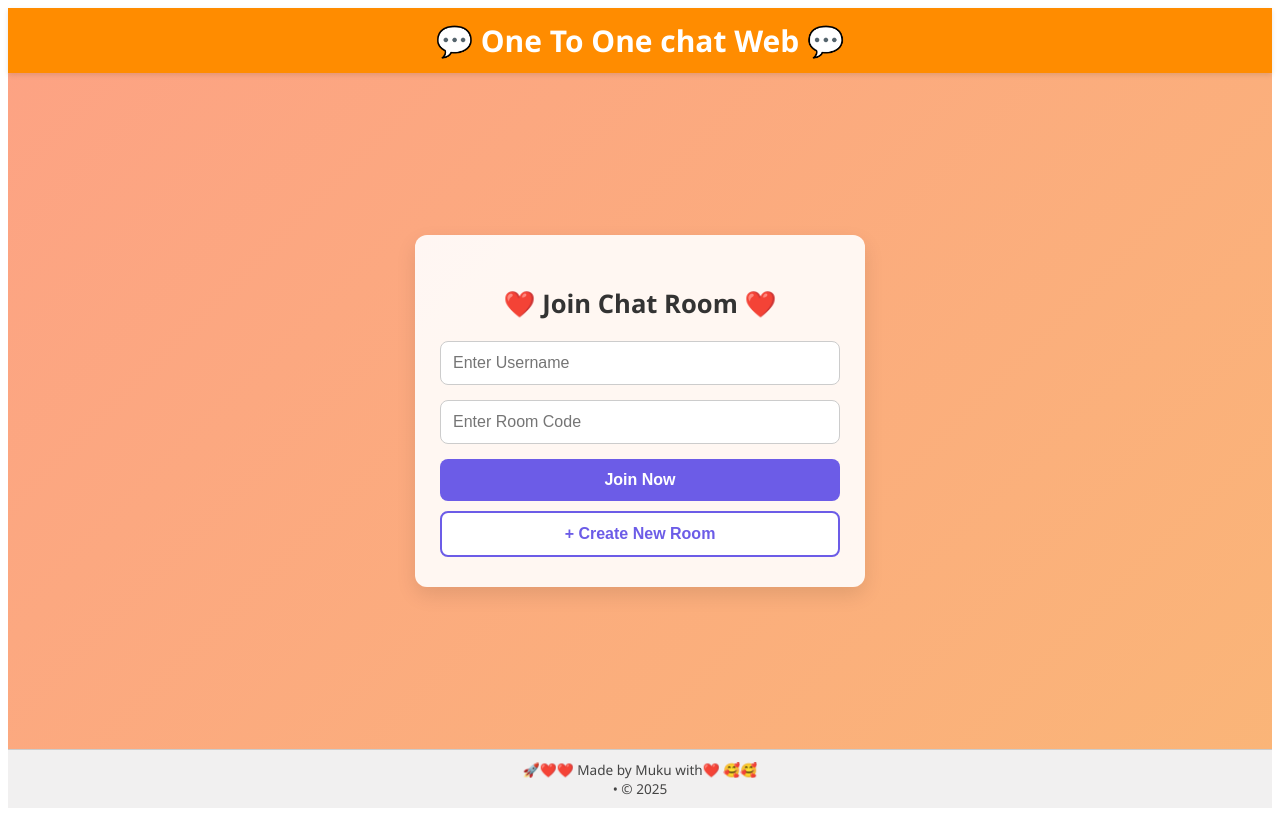
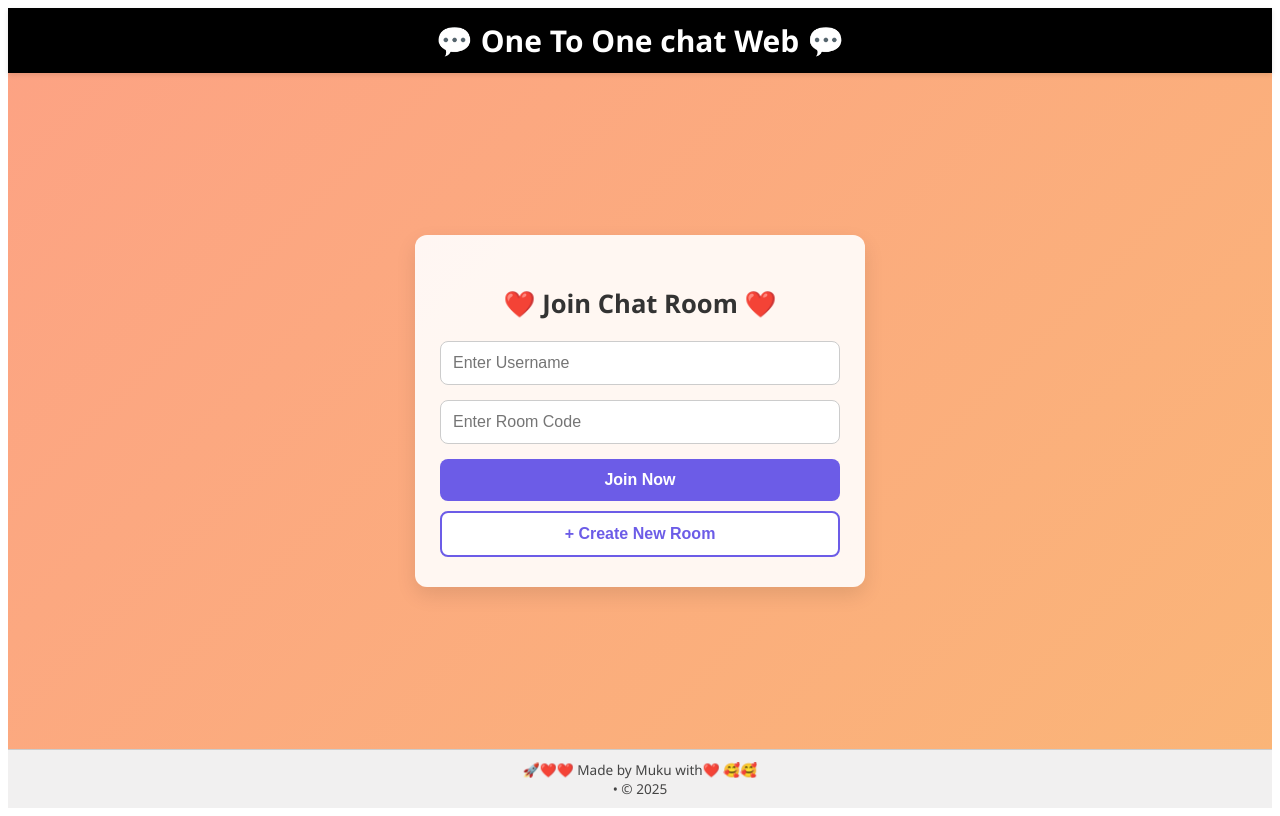
Before and after one commit to yarrmukesh143/OneToOneChat, a React (Create React App) app: page / in a window 1280 px wide. Built offline with nearby package versions, Linux system fonts and the light colour scheme.

Commit message:
Update Header.js

```diff
--- a/src/Header.js
+++ b/src/Header.js
@@ -10,7 +10,7 @@ const Header = () => {
 
 const styles = {
   header: {
-    backgroundColor: "darkorange",
+    backgroundColor: "black",
     color: "#fff",
     padding: "12px 20px",
     textAlign: "center",
```
